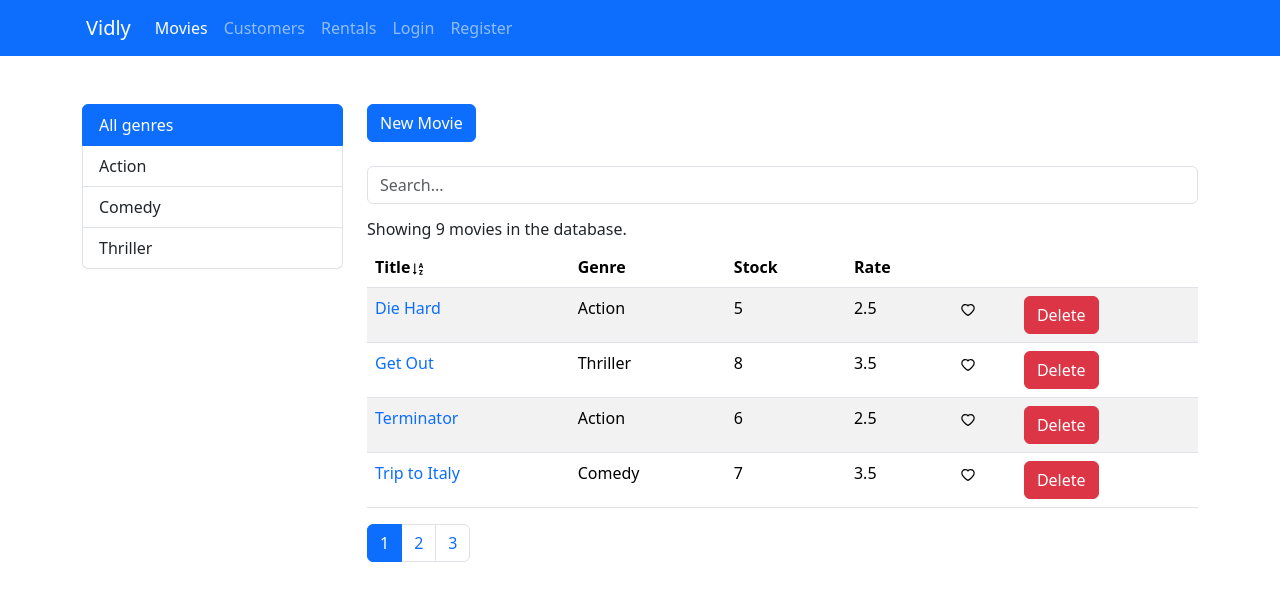
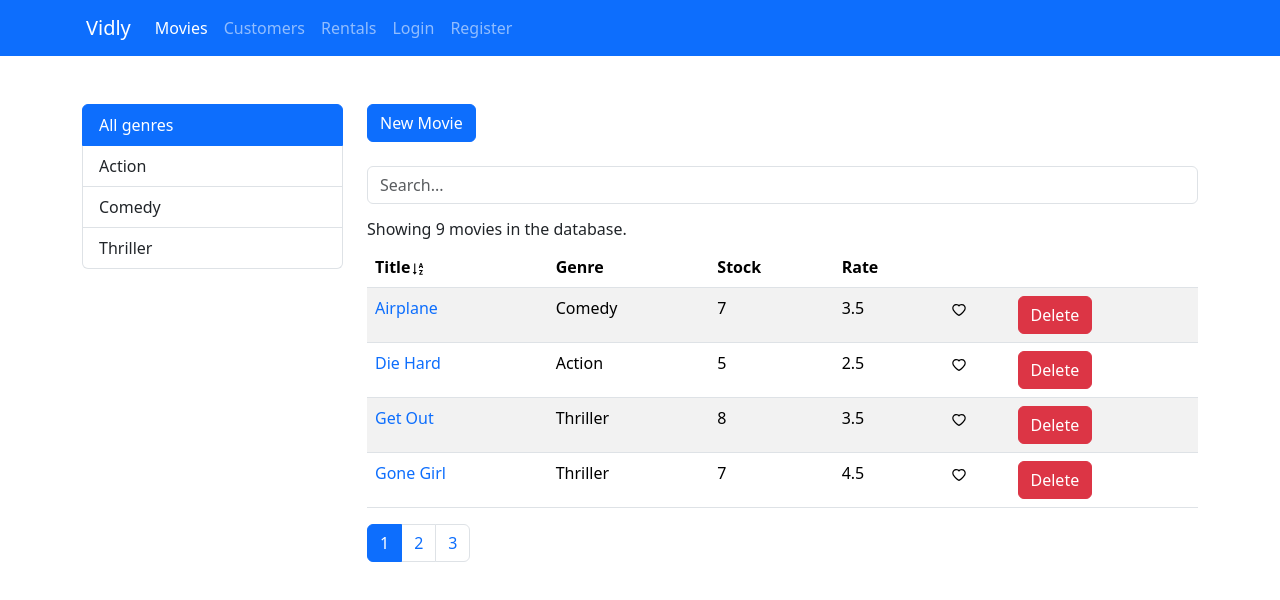
Before and after one commit to Paw565pl/vidly_webapp, a React (Vite) app in the folder frontend/: page /movies in a window 1280 px wide. Shown: the top 600 px of the page. Built offline with nearby package versions, Linux system fonts and the light colour scheme.

Commit message:
bug - fixed sorting

```diff
--- a/frontend/src/components/Movies.tsx
+++ b/frontend/src/components/Movies.tsx
@@ -4,6 +4,7 @@ import { useNavigate } from "react-router-dom";
 import { getGenres } from "../services/fakeGenreService";
 import { getMovies } from "../services/fakeMovieService";
 import paginate from "../utils/paginate";
+import resolveObjectPath from "../utils/resolveObjectPath";
 import MoviesHeading from "./MoviesHeading";
 import MoviesTable from "./MoviesTable";
 import Input from "./common/Input";
@@ -20,6 +21,7 @@ const Movies = () => {
 
   const [activePage, setActivePage] = useState(1);
   const [selectedGenreId, setSelectedGenreId] = useState("");
+  const [sorting, setSorting] = useState<{ value: string; order: "asc" | "dsc" }>({ value: "title", order: "asc" });
   const [searchQuery, setSearchQuery] = useState("");
 
   const filteredMovies = searchQuery
@@ -29,6 +31,17 @@ const Movies = () => {
     : selectedGenreId
     ? allMovies.filter((movie) => movie.genre._id === selectedGenreId)
     : allMovies;
+
+  const sortedMovies = sorting.value
+    ? filteredMovies.sort((movieA, movieB) => {
+        const sortOrder = sorting.order === "asc" ? 1 : -1;
+
+        return resolveObjectPath(movieA, sorting.value) <
+          resolveObjectPath(movieB, sorting.value)
+          ? -sortOrder
+          : sortOrder;
+      })
+    : filteredMovies;
 
   const handlePageChange = (page: number) => setActivePage(page);
 
@@ -43,10 +56,17 @@ const Movies = () => {
     setSearchQuery(input);
   };
 
+  const handleSort = (sortValue: string) =>
+    setSorting((prevSorting) =>
+      prevSorting.order === "asc"
+        ? { value: sortValue, order: "dsc" }
+        : { value: sortValue, order: "asc" }
+    );
+
   if (filteredMovies.length === 0)
     return <h6>There are no movies in the database.</h6>;
-
-  const paginatedMovies = paginate(filteredMovies, activePage, pageSize);
+  // TODO: fix sorting
+  const paginatedMovies = paginate(sortedMovies, activePage, pageSize);
 
   return (
     <Row>
@@ -66,10 +86,10 @@ const Movies = () => {
           placeholder="Search..."
           onChange={(value) => handleSearch(value)}
         ></Input>
-        <MoviesHeading moviesCount={filteredMovies.length}></MoviesHeading>
-        <MoviesTable movies={paginatedMovies}></MoviesTable>
+        <MoviesHeading moviesCount={sortedMovies.length}></MoviesHeading>
+        <MoviesTable movies={paginatedMovies} sorting={sorting} onSort={(sortValue) => handleSort(sortValue)}></MoviesTable>
         <PaginationComponent
-          itemsCount={filteredMovies.length}
+          itemsCount={sortedMovies.length}
           pageSize={pageSize}
           activePage={activePage}
           onPageChange={handlePageChange}
--- a/frontend/src/components/MoviesTable.tsx
+++ b/frontend/src/components/MoviesTable.tsx
@@ -5,9 +5,11 @@ import TableComponent from "./common/TableComponent";
 
 interface Props {
   movies: Movie[];
+  sorting: { value: string; order: "asc" | "dsc" };
+  onSort: (sortValue: string) => void;
 }
 
-const MoviesTable = ({ movies }: Props) => {
+const MoviesTable = ({ movies, sorting, onSort }: Props) => {
   const headers = [
     { value: "title", label: "Title" },
     { value: "genre.name", label: "Genre" },
@@ -21,7 +23,14 @@ const MoviesTable = ({ movies }: Props) => {
     },
   ];
 
-  return <TableComponent headers={headers} data={movies}></TableComponent>;
+  return (
+    <TableComponent
+      headers={headers}
+      data={movies}
+      sorting={sorting}
+      onSort={(sortValue) => onSort(sortValue)}
+    ></TableComponent>
+  );
 };
 
 export default MoviesTable;
--- a/frontend/src/components/common/TableComponent.tsx
+++ b/frontend/src/components/common/TableComponent.tsx
@@ -20,17 +20,11 @@ export interface Item {
 interface Props {
   headers: Header[];
   data: Item[];
+  sorting: { value: string; order: "asc" | "dsc" };
+  onSort: (sortValue: string) => void;
 }
 
-const TableComponent = ({ headers, data }: Props) => {
-  const [sorting, setSorting] = useState({ value: "title", order: "asc" });
-
-  const handleSort = (sortValue: string) =>
-    setSorting((prevSorting) =>
-      prevSorting.order === "asc"
-        ? { value: sortValue, order: "dsc" }
-        : { value: sortValue, order: "asc" }
-    );
+const TableComponent = ({ headers, data, sorting, onSort }: Props) => {
 
   const renderSortIcon = (header: Header) => {
     if (sorting.value !== header.value) return null;
@@ -50,17 +44,6 @@ const TableComponent = ({ headers, data }: Props) => {
   const renderCell = (item: Item, header: Header) =>
     (resolveObjectPath(item, header.value) as ReactNode) || header.content;
 
-  const sortedData = sorting.value
-    ? data.sort((dataA, dataB) => {
-        const sortOrder = sorting.order === "asc" ? 1 : -1;
-
-        return resolveObjectPath(dataA, sorting.value) <
-          resolveObjectPath(dataB, sorting.value)
-          ? -sortOrder
-          : sortOrder;
-      })
-    : data;
-
   return (
     <Table striped>
       <thead>
@@ -68,7 +51,7 @@ const TableComponent = ({ headers, data }: Props) => {
           {headers.map((header, i) => (
             <th
               key={i}
-              onClick={() => handleSort(header.value)}
+              onClick={() => onSort(header.value)}
               style={header.label ? { cursor: "pointer" } : {}}
             >
               {header.label}
@@ -78,16 +61,16 @@ const TableComponent = ({ headers, data }: Props) => {
         </tr>
       </thead>
       <tbody>
-        {sortedData.map((_, rowIndex) => (
+        {data.map((_, rowIndex) => (
           <tr key={rowIndex}>
             {headers.map((header, itemIndex) => (
               <td key={itemIndex}>
                 {header.value === "title" ? (
-                  <Link to={`/movie/${sortedData[rowIndex]._id}`}>
-                    {renderCell(sortedData[rowIndex], header)}
+                  <Link to={`/movie/${data[rowIndex]._id}`}>
+                    {renderCell(data[rowIndex], header)}
                   </Link>
                 ) : (
-                  renderCell(sortedData[rowIndex], header)
+                  renderCell(data[rowIndex], header)
                 )}
               </td>
             ))}
```
